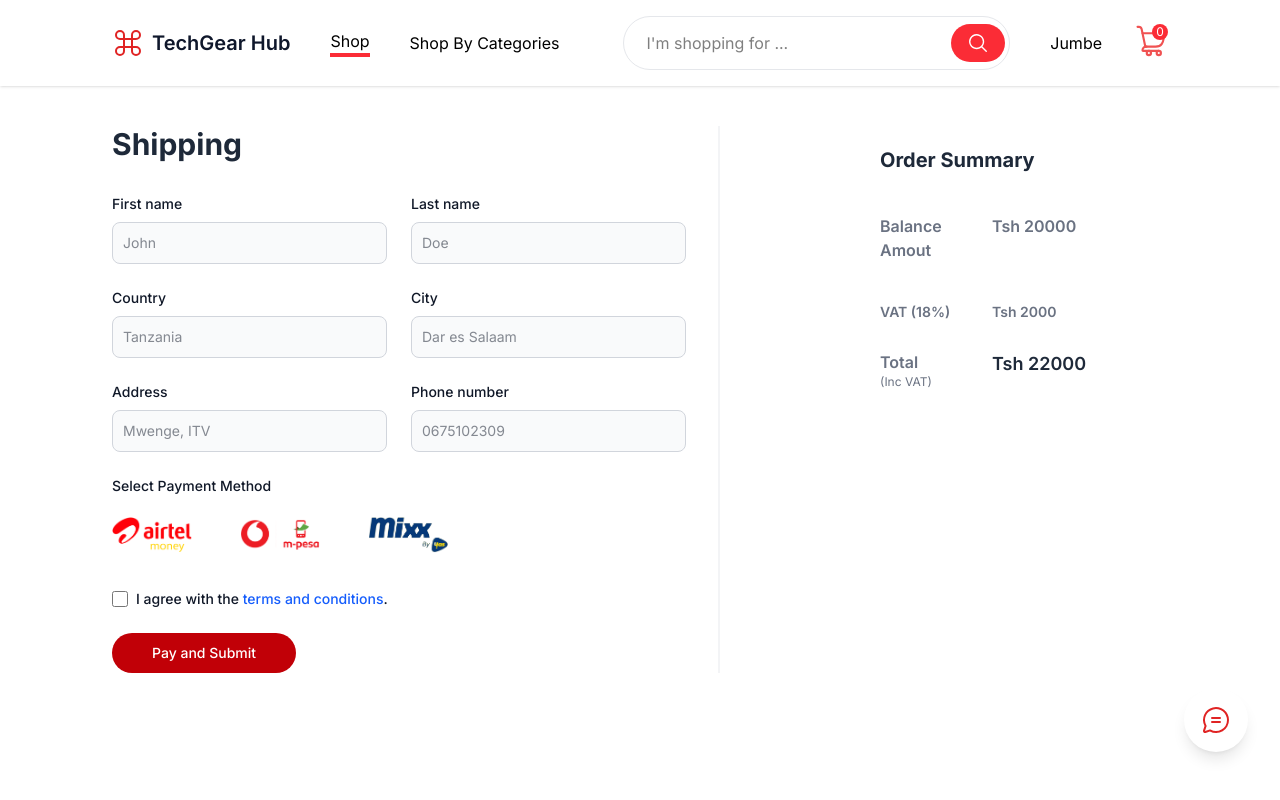
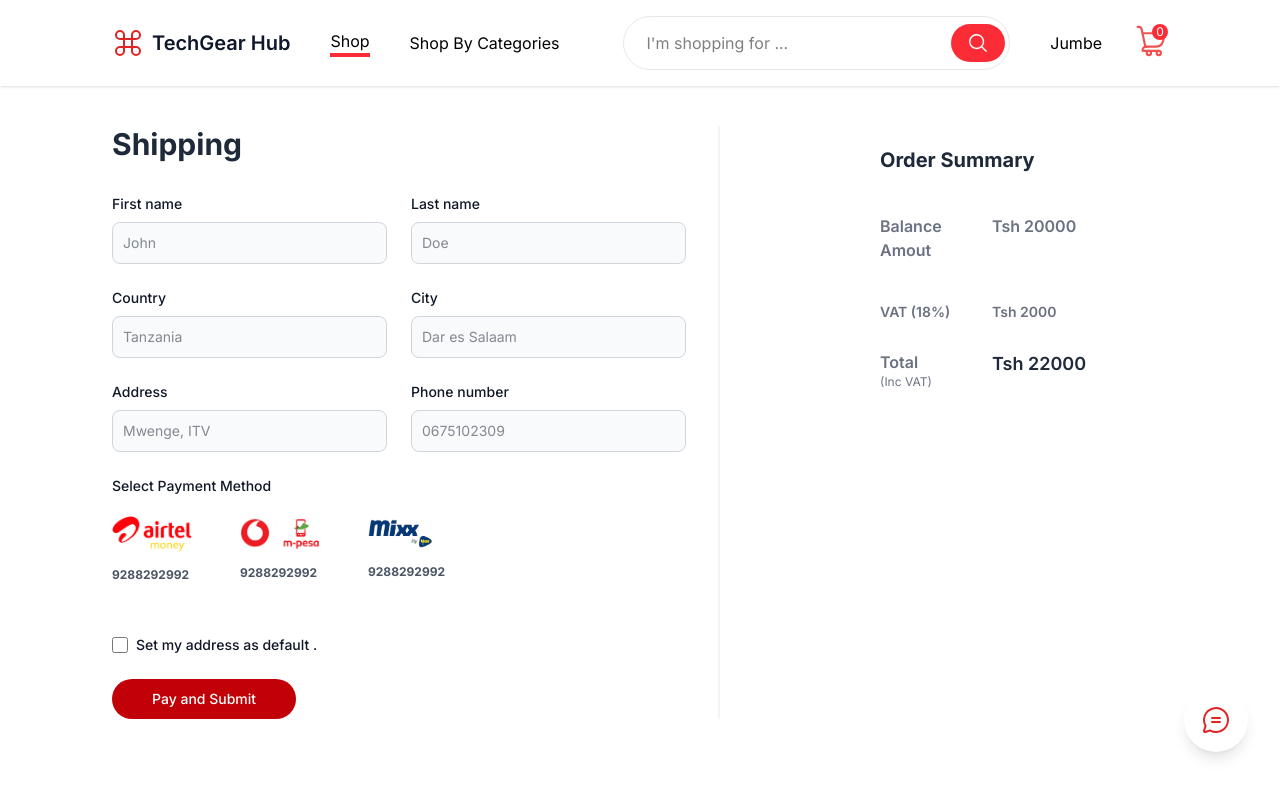
Before and after one commit to kitindi/developers-gear, a React (Vite) app: page /payment in a window 1280 px wide. Shown: the top 800 px of the page. Built offline with nearby package versions, Linux system fonts and the light colour scheme; sample sign-in values are in the browser's storage.

Commit message:
added token base authenctication

```diff
--- /dev/null
+++ b/ProtectedRoute.jsx
@@ -0,0 +1,16 @@
+import React from "react";
+import { Navigate, Outlet } from "react-router";
+import { isAuthenticated } from "./util/auth"; // Import the authentication utility
+
+const ProtectedRoute = () => {
+  // Check if the user is authenticated
+  if (!isAuthenticated()) {
+    // Redirect to the login page if not authenticated
+    return <Navigate to="/login" />;
+  }
+
+  // Render the protected component if authenticated
+  return <Outlet />;
+};
+
+export default ProtectedRoute;
--- a/src/App.jsx
+++ b/src/App.jsx
@@ -1,9 +1,7 @@
 import Navbar from "./components/Navbar/Navbar";
-
 import { BrowserRouter, Routes, Route } from "react-router";
 import Shop from "./pages/Shop";
 import ShopCategory from "./pages/ShopCategory";
-
 import Cart from "./pages/Cart";
 import LoginSignUp from "./pages/LoginSignUp";
 import Footer from "./components/Footer/Footer";
@@ -12,13 +10,27 @@ import Payment from "./pages/Payment";
 import SellerLogin from "./pages/SellerLogin";
 import SellerRegister from "./pages/SellerRegister";
 import Search from "./pages/Search";
+import ProtectedRoute from "../ProtectedRoute";
+
 function App() {
   return (
     <div className="relative">
       <BrowserRouter>
         <Navbar />
         <Routes>
+          {/* Default route */}
           <Route path="/" element={<Shop />} />
+          {/* protected route */}
+          <Route element={<ProtectedRoute />}>
+            <Route path="/payment" element={<Payment />} />
+          </Route>
+          {/* Public routes */}
+          <Route path="/cart" element={<Cart />} />
+          <Route path="/login" element={<LoginSignUp />} />
+          <Route path="/register" element={<SignupPage />} />
+          <Route path="/seller-login" element={<SellerLogin />} />
+          <Route path="/seller-register" element={<SellerRegister />} />
+          <Route path="/search" element={<Search />} />
           <Route path="/monitor" element={<ShopCategory category="monitor" title="Computer Monitors, Projectors & Accessories" link="Monitors" />} />
           <Route path="/keyboard_mice" element={<ShopCategory category="keyboard_mice" title="Computer Keyboards, Mice" link="Keyboards & Mice" />} />
           <Route path="/headphones" element={<ShopCategory category="headphones" title="Portable Audio & Headphones" link="Headphones" />} />
@@ -30,14 +42,6 @@ function App() {
           />
           <Route path="/desk_accessories" element={<ShopCategory category="desk_accessories" title="Office & Desk Accessories" link="Desk Accessories" />} />
           <Route path="/apparel" element={<ShopCategory category="apparel" title="Developer & Tech Pro Outlook" link="Tech Pro Apparel" />} />
-
-          <Route path="/cart" element={<Cart />} />
-          <Route path="/login" element={<LoginSignUp />} />
-          <Route path="/register" element={<SignupPage />} />
-          <Route path="/payment" element={<Payment />} />
-          <Route path="/seller-login" element={<SellerLogin />} />
-          <Route path="/seller-register" element={<SellerRegister />} />
-          <Route path="/search" element={<Search />} />
         </Routes>
         <Footer />
       </BrowserRouter>
--- a/src/pages/LoginSignUp.jsx
+++ b/src/pages/LoginSignUp.jsx
@@ -5,47 +5,54 @@ import axios from "axios";
 const LoginSignUp = () => {
   const [email, setEmail] = useState("");
   const [password, setPassword] = useState("");
-  const [errorMessage, setErrorMessage] = useState("");
+  const [error, setError] = useState("");
 
   const handleSubmit = async (e) => {
     e.preventDefault();
 
     if (email === "") {
-      setErrorMessage("Please provide your email");
+      setError("Please provide your email");
       return null;
     }
     if (password === "") {
-      setErrorMessage("Please provide password");
+      setError("Please provide password");
       return null;
     }
-    setErrorMessage("");
-    await axios
-      .post("http://localhost:4000/api/auth/user-login", {
-        email: email,
-        password: password,
-      })
-      .then((response) => {
-        console.log("Response:", response.data);
-      })
-      .catch((error) => {
-        if (error.response) {
-          // The request was made and the server responded with a status code
-          console.error("Error Status Code:", error.response.status);
-          console.error("Error Data:", error.response.data.message);
-          // Set the error message in state
-          setErrorMessage(error.response.data.message);
-        } else if (error.request) {
-          // The request was made but no response was received
-          console.error("No response received:", error.request);
-          setErrorMessage("No response received from the server.");
-        } else {
-          // Something happened in setting up the request
-          console.error("Request Error:", error.message);
-          setErrorMessage("An error occurred while setting up the request.");
-        }
-      });
-    setEmail("");
-    setPassword("");
+    setError("");
+
+    try {
+      // Send a POST request using Axios
+      const response = await axios.post("http://localhost:4000/api/auth/user-login", { email, password });
+
+      // console.log("Login successful:", response.data);
+      setEmail("");
+      setPassword("");
+      // Store the JWT in localStorage
+      localStorage.setItem("token", response.data.token); // Assuming the token is in response.data.token
+      console.log("Login successful:", response.data);
+
+      // Redirect the user to a protected route (payment page)
+      window.location.href = "/payment";
+
+      // Handle successful login (e.g., redirect or update state)
+    } catch (err) {
+      // Handle errors
+      if (err.response) {
+        // The request was made and the server responded with a status code
+        // that falls out of the range of 2xx
+        console.error("Error Status Code:", err.response.status);
+        console.error("Error Data:", err.response.data);
+        setError(err.response.data.msg || "Invalid credentials"); // Set the error message from the server
+      } else if (err.request) {
+        // The request was made but no response was received
+        console.error("No response received:", err.request);
+        setError("Network error. Please try again.");
+      } else {
+        // Something happened in setting up the request
+        console.error("Error:", err.message);
+        setError("An unexpected error occurred.");
+      }
+    }
   };
   return (
     <div className="px-4 md:px-12 lg:px-28 min-h-96 py-8 lg:py-4">
@@ -85,7 +92,7 @@ const LoginSignUp = () => {
                     required=""
                   />
                 </div>
-                <div class="flex items-center justify-between">{errorMessage && <p className="text-xs text-red-400">{errorMessage}</p>}</div>
+                <div class="flex items-center justify-between">{error && <p className="text-xs text-red-400">{error}</p>}</div>
                 <button
                   type="submit"
                   class="w-full text-white bg-red-600 hover:bg-red-700  font-medium rounded-lg text-sm px-5 py-2.5 text-center dark:bg-red-600 dark:hover:bg-red-700  cursor-pointer"
--- a/src/pages/Payment.jsx
+++ b/src/pages/Payment.jsx
@@ -1,6 +1,10 @@
 import { paymentMethod } from "../assets/all_products.js";
 
 const Payment = () => {
+  const handlePayment = () => {
+    localStorage.removeItem("token");
+    window.location.href = "/"; // Redirect to the login page
+  };
   return (
     <div className="px-4 md:px-12 lg:px-28 min-h-screen py-10 ">
       <div className="grid  grid-cols-1 md:grid-cols-5 gap-16 ">
@@ -82,17 +86,28 @@ const Payment = () => {
                     required
                   />
                 </div>
-                <div>
+                <div className="col-span-2">
                   <label for="website" className="block mb-2 text-sm font-medium text-gray-900 dark:text-white">
                     Select Payment Method
                   </label>
-                  <div className="flex  items-center gap-12 py-3">
-                    <img src={paymentMethod[0].logo} alt="" className="w-20 cursor-pointer" />
-                    <img src={paymentMethod[1].logo} alt="" className="w-20 cursor-pointer" />
-                    <img src={paymentMethod[2].logo} alt="" className="w-20 cursor-pointer" />
+                  <div className="w-full flex  items-center gap-12 py-3  ">
+                    <div>
+                      {" "}
+                      <img src={paymentMethod[0].logo} alt="" className="w-20 cursor-pointer" />
+                      <p className="text-xs font-bold text-gray-600 py-4">9288292992</p>
+                    </div>
+                    <div>
+                      {" "}
+                      <img src={paymentMethod[1].logo} alt="" className="w-20 cursor-pointer" />
+                      <p className="text-xs font-bold text-gray-600 py-4">9288292992</p>
+                    </div>
+                    <div>
+                      {" "}
+                      <img src={paymentMethod[2].logo} alt="" className="w-16 cursor-pointer" />
+                      <p className="text-xs font-bold text-gray-600 py-4">9288292992</p>
+                    </div>
                   </div>
                 </div>
-                <div></div>
               </div>
 
               <div className="flex items-start mb-6">
@@ -106,14 +121,11 @@ const Payment = () => {
                   />
                 </div>
                 <label for="remember" className="ms-2 text-sm font-medium text-gray-900 dark:text-gray-300">
-                  I agree with the{" "}
-                  <a href="#" className="text-blue-600 hover:underline dark:text-blue-500">
-                    terms and conditions
-                  </a>
-                  .
+                  Set my address as default .
                 </label>
               </div>
               <button
+                onClick={handlePayment}
                 type="submit"
                 className="text-white bg-red-700 hover:bg-red-800 focus:ring-4 focus:outline-none focus:ring-red-300 font-medium rounded-full text-sm w-full sm:w-auto px-10 py-2.5 text-center dark:bg-red-600 dark:hover:bg-red-700 dark:focus:ring-red-800 cursor-pointer"
               >
--- /dev/null
+++ b/util/auth.js
@@ -0,0 +1,4 @@
+export const isAuthenticated = () => {
+  const token = localStorage.getItem("token");
+  return !!token; // Returns true if the token exists, false otherwise
+};
```
